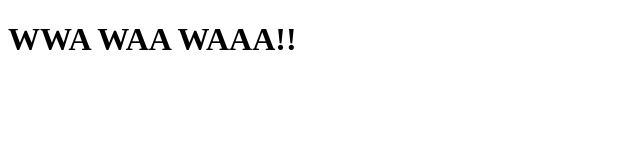
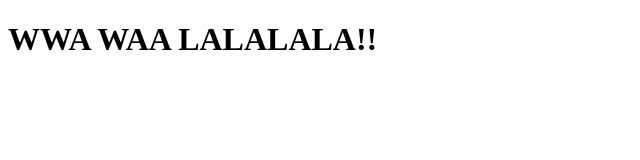
Before and after one commit to Rastiartn/Training-1-revou, a plain HTML site: page index.html in a window 1280 px wide. Shown: the whole page, without its empty margins (0-640 px from the left). Drawn offline with Linux system fonts and the light colour scheme.

Commit message:
first commit

```diff
--- a/index.html
+++ b/index.html
@@ -4,6 +4,6 @@
         <title>Website Pertama</title>
     </head>
     <body>
-        <h1>WWA WAA WAAA!!</h1>
+        <h1>WWA WAA LALALALA!!</h1>
     </body>
 </html>
```
